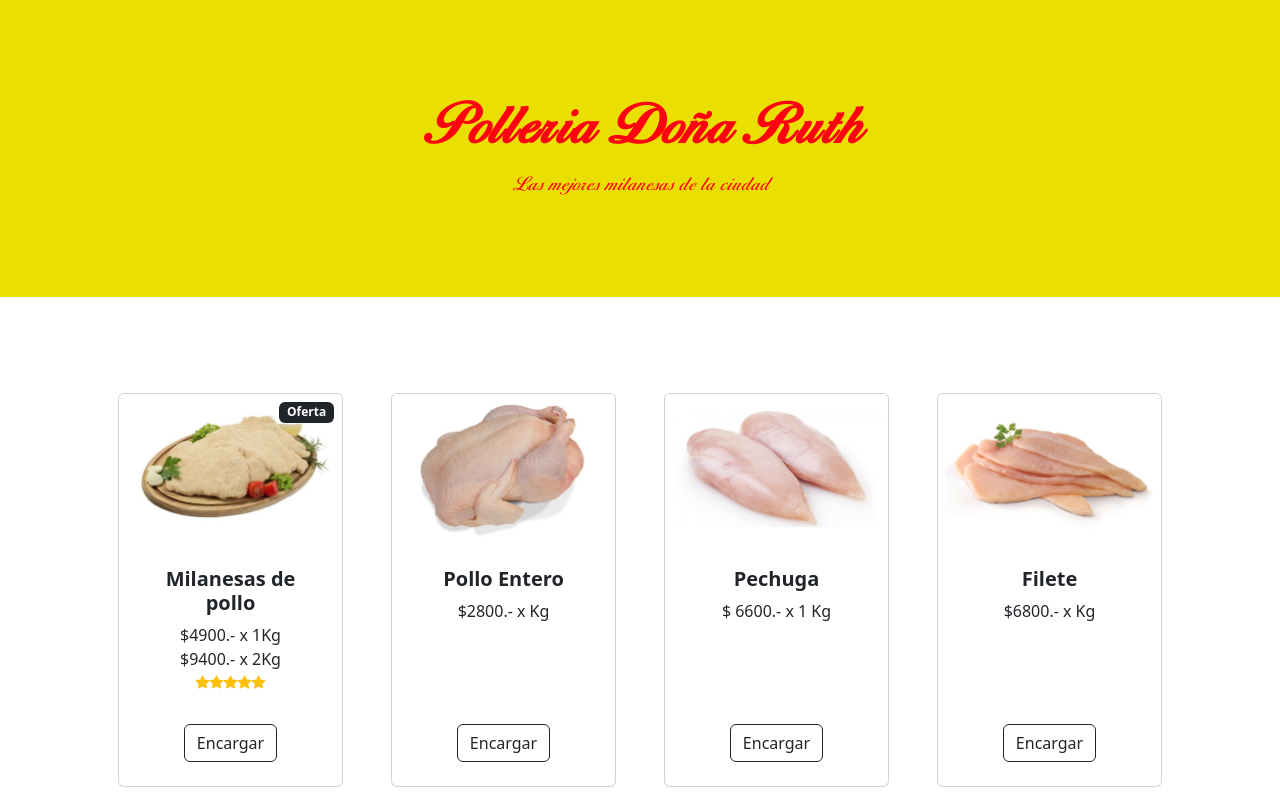
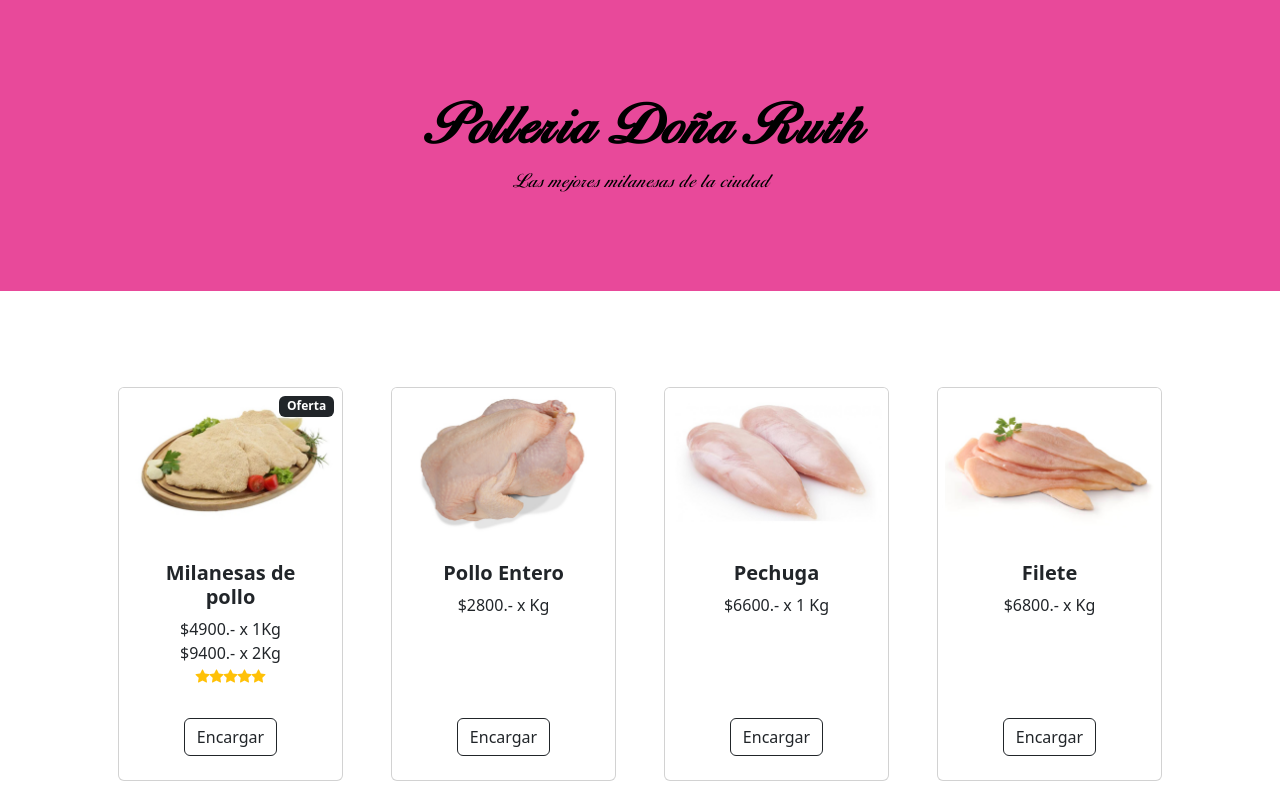
Before and after one commit to DonaRuthPolleria/donaruthpolleria.github.io, a plain HTML site: page index.html in a window 1280 px wide. Shown: the top 800 px of the page. Drawn offline with nearby package versions, Linux system fonts and the light colour scheme; files whose address does not match are found by name.

Commit message:
Update index.html

```diff
--- a/index.html
+++ b/index.html
@@ -46,15 +46,15 @@
         <!-- Header-->
         <style>
             .custom-header {
-                background-color: #e9df03;
+                background-color: #E8499A;
             }
         </style>
 
         <header class="custom-header py-5">
             <div class="container px-4 px-lg-5 my-5">
                 <div class="text-center text-white">
-                    <h1 class="display-4 fw-bolder" style="font-family: Balladeer_W00_Medium; color: #fe0211" >Polleria Doña Ruth</h1>
-                    <p class="lead fw-normal mb-0" style="font-family: Balladeer_W00_Medium; color: #fe0211">Las mejores milanesas de la ciudad</p>
+                    <h1 class="display-4 fw-bolder" style="font-family: Balladeer_W00_Medium; color: #000000" >Polleria Doña Ruth</h1>
+                    <h2 class="lead fw-normal mb-0" style="font-family: Balladeer_W00_Medium; color: #000000">Las mejores milanesas de la ciudad</h2>
                 </div>
             </div>
         </header>
@@ -122,7 +122,7 @@
                                     <!-- Product name-->
                                     <h5 class="fw-bolder">Pechuga</h5>
                                     <!-- Product price-->
-                                    $ 6600.- x 1 Kg<br>
+                                    $6600.- x 1 Kg<br>
 
                                 </div>
                             </div>
```
